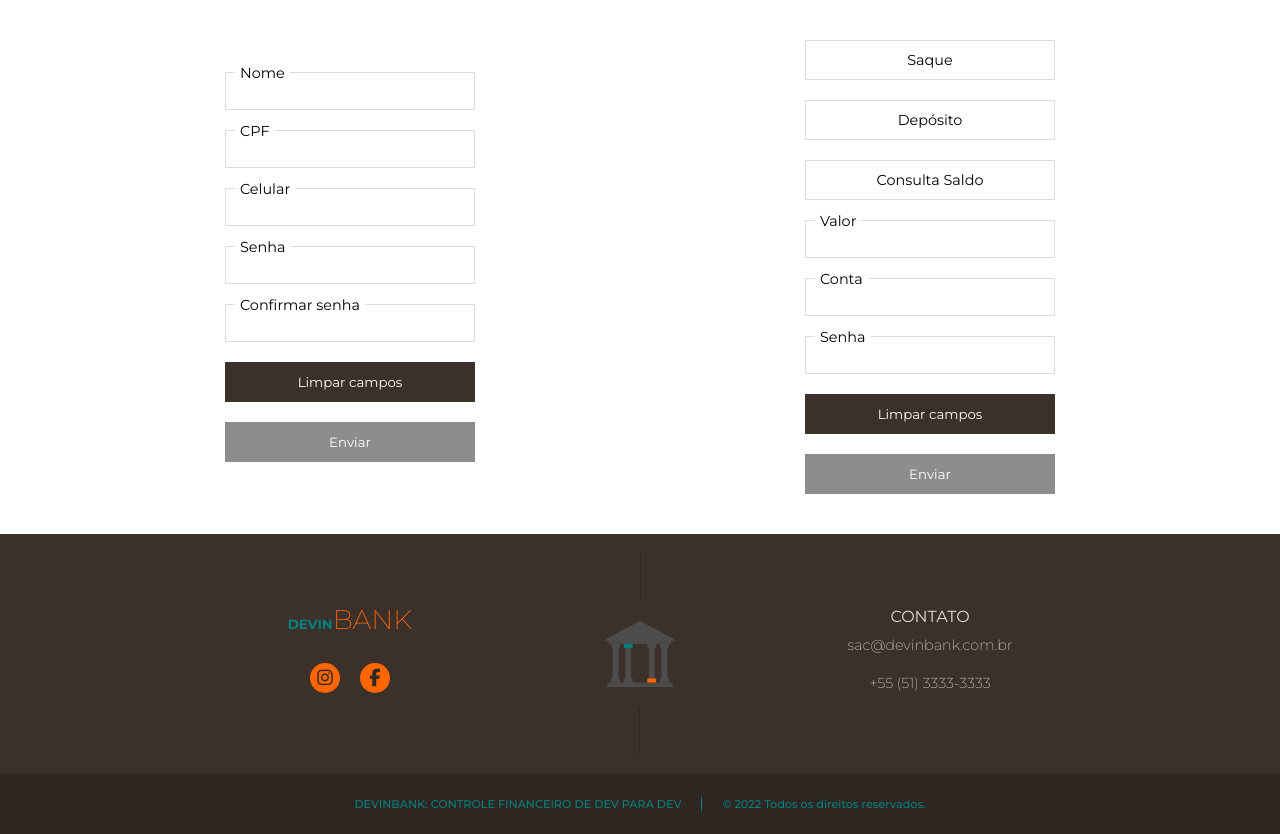
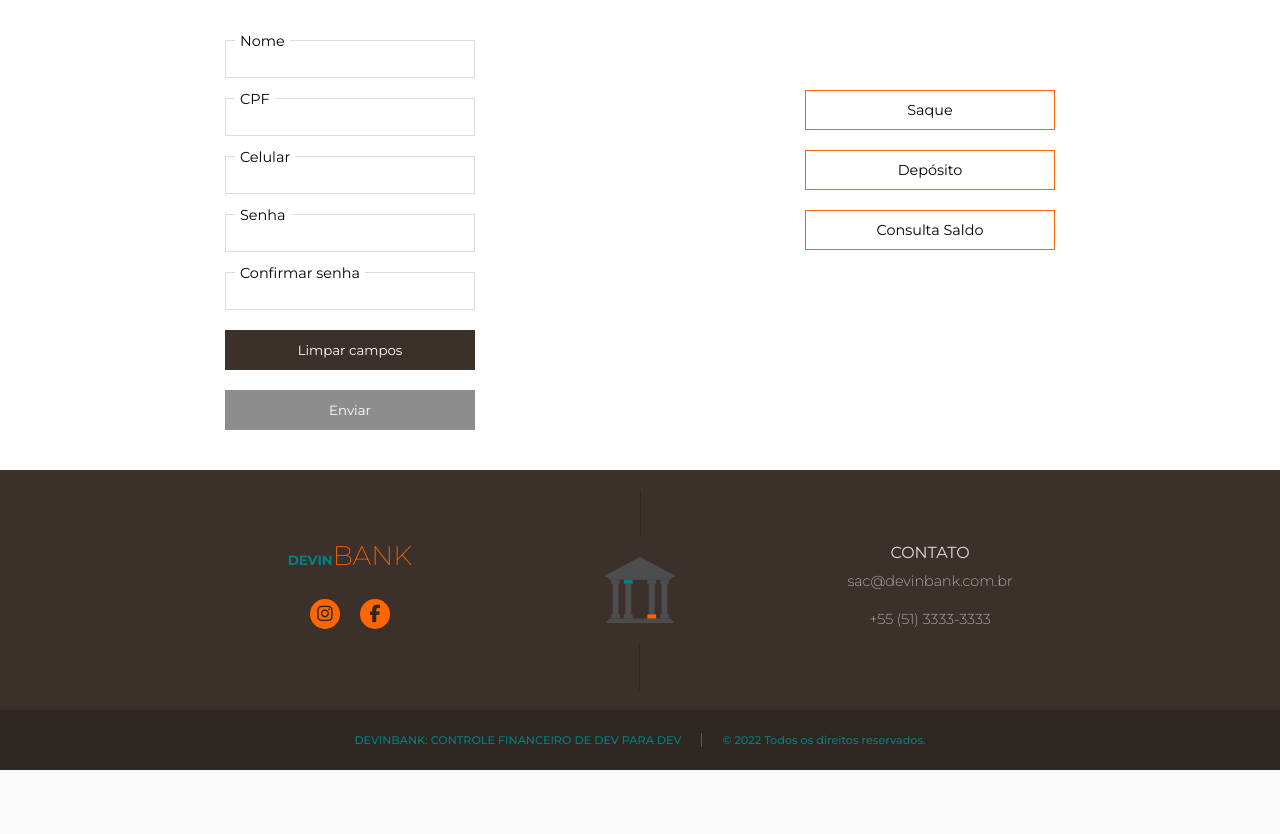
Before and after one commit to jtspinelli/DEVinPhilips_exercicios-da-semana, a PHP site: page /M1S04/index.html in a window 1280 px wide. Shown: the part 80-914 px from the top of the page. After the commit the page ends 850 px from the top, so only its background shows below. Run offline with PHP 8.4, Linux system fonts and the light colour scheme; some libraries are stand-ins or nearby versions.

Commit message:
add form layout func

```diff
--- a/M1S04/index.html
+++ b/M1S04/index.html
@@ -59,22 +59,27 @@
         </form>
 
         <form id="form-servicos">
-            <div class="input-group radio">
+            <button id="voltar-btn" class="hidden-by-opacity">voltar</button>
+
+            <div style="width: 100%; margin-bottom: 20px">
+                <div id="servicos-saque" class="input-group radio">
                     <input type="radio" name="option" value="1">
                     <label class="operations-label" for="option">Saque</label>
                 </div>
 
-            <div class="input-group radio">
+                <div id="servicos-deposito" class="input-group radio">
                     <input type="radio" name="option" value="2">
                     <label class="operations-label" for="option">Depósito</label>
                 </div>
 
-            <div class="input-group radio">
+                <div id="servicos-saldo" class="input-group radio">
                     <input type="radio" name="option" value="3">
                     <label class="operations-label" for="option">Consulta Saldo</label>
                 </div>
+            </div>
 
-            <div class="input-group">
+            <div id="form-servicos-content" class="fade-up">
+                <div id="form-servicos-input-valor" class="input-group">
                     <label for="amount">Valor</label>
                     <input type="text" name="amount">
                 </div>
@@ -95,6 +100,8 @@
                     <button type="submit" disabled>Enviar</button>
                     <p></p>
                 </div>
+            </div>
+
         </form>
     </main>
 
--- a/M1S04/style.css
+++ b/M1S04/style.css
@@ -70,7 +70,8 @@ header img {
 }
 
 main {
-    min-height: calc(100vh - var(--header-height) - 200px);
+    /* min-height: calc(100vh - var(--header-height) - 200px); */
+    min-height: calc(100vh - var(--header-height));
     /* border-left: 1px solid gainsboro;
     border-right: 1px solid gainsboro; */
     padding: 20px;
@@ -240,6 +241,10 @@ form {
     justify-content: center;
 }
 
+#form-cadastro {
+    justify-content: unset;
+}
+
 form .input-group {
     position: relative;
 }
@@ -358,6 +363,10 @@ form button.reset:hover {
     font-size: 1rem;
 }
 
+#form-servicos {
+    justify-content: flex-start;
+}
+
 #form-servicos input[type='radio'] {
     width: unset;
     display: none;
@@ -366,11 +375,15 @@ form button.reset:hover {
 #form-servicos .radio {
     display: flex;
     width: 100%;
+    overflow: hidden;
+    height: 40px;
+    transition: 400ms;
+    transition-property: height;
 }
 
 #form-servicos .radio label {
     position: static;
-    border: 1px solid gainsboro;
+    border: 1px solid #ff6600;
     width: 100%;
     padding: 10px 20px;
     text-align: center;
@@ -388,14 +401,35 @@ form button.reset:hover {
     color: white;
 }
 
-#form-servicos .radio label.selected-option:hover {
-    background-color: #ff6600;
+#form-servicos .fade-up {
+    height: 0;
+    transition: 400ms;
+    margin: 0;
+    padding: 0;
 }
 
-#form-servicos .radio label.not-selected-option {
-    color: rgb(165, 165, 165);
+#voltar-btn {
+    background-color: #008080;
+    margin-bottom: 10px;
+    height: 40px;
+    transition: 400ms;
+    transition-property: height;
+    overflow: hidden;
 }
 
-#form-servicos .radio label.not-selected-option:hover {
-    color: white;
+.hidden-by-opacity {
+    opacity: 0;
+    transition: 500ms;
 }
+
+#form-servicos-content {
+    overflow: hidden;
+    padding-top: 5px;
+    height: 275px;
+    transition: 400ms;
+    transition-property: height;
+}
+
+#form-servicos .input-group:not(.fade-up) {
+    margin-bottom: 20px;
+}
```
Also changed, not shown: M1S04/app.js (+59 -2 lines). Lines whose indentation alone changed are shown as unchanged.
